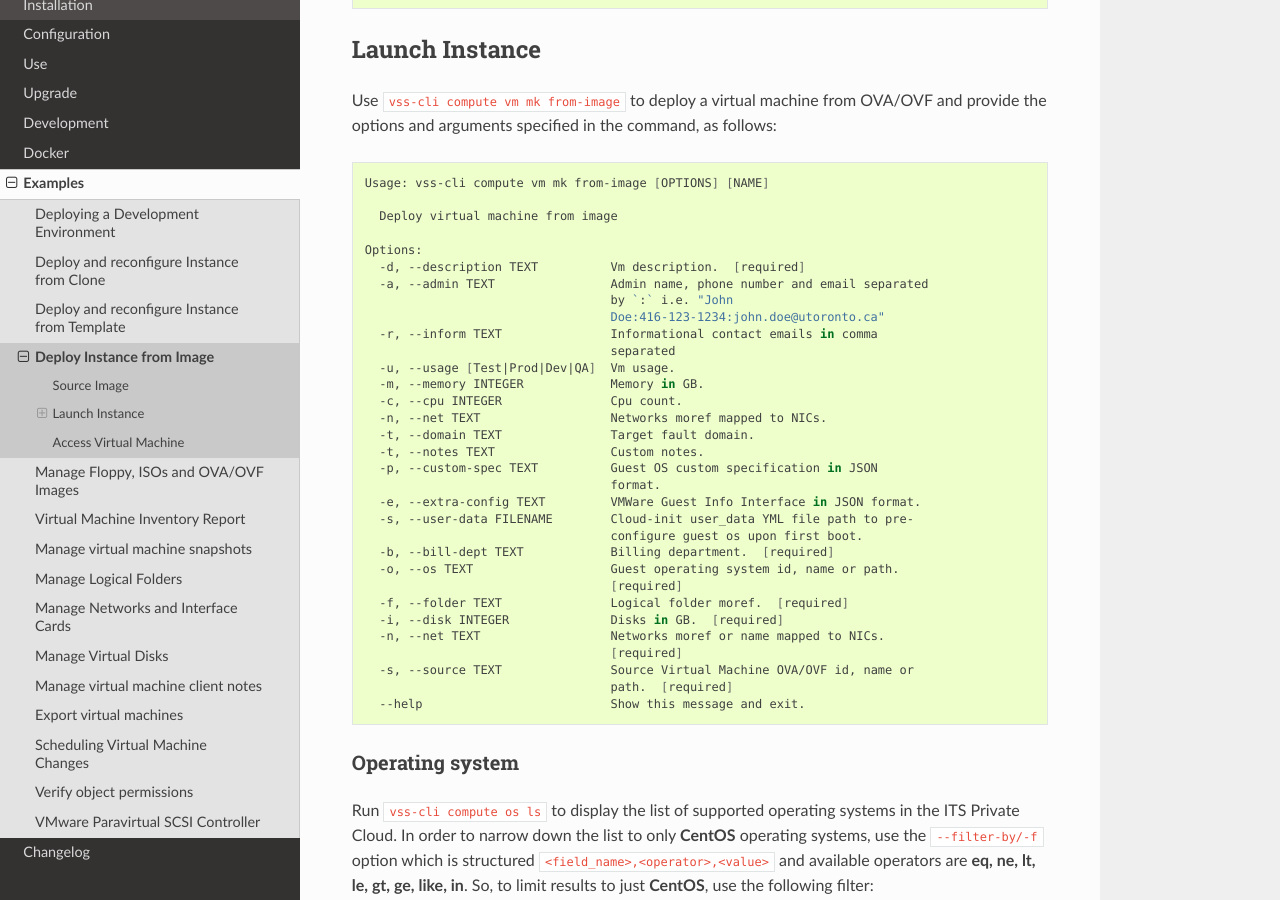
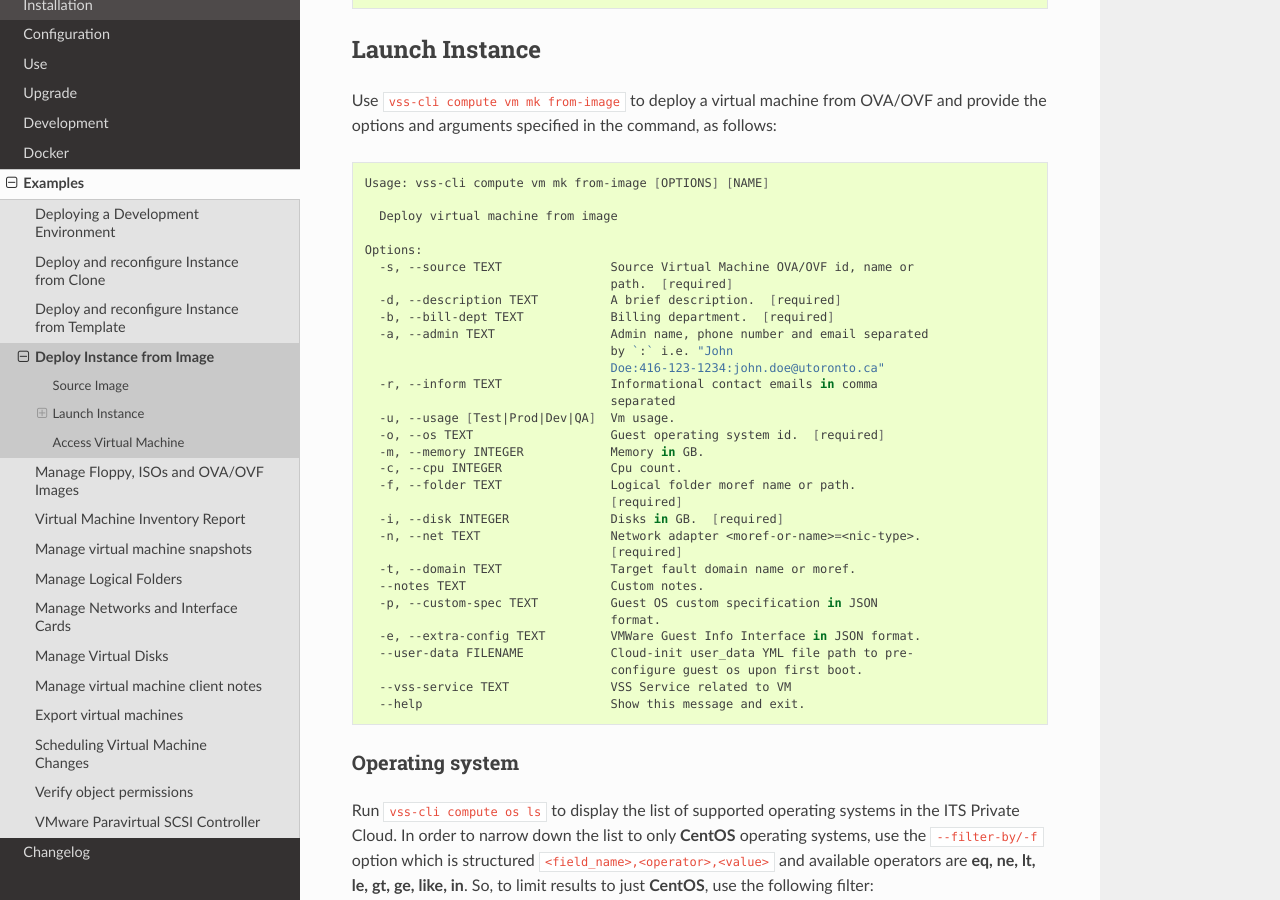
Before and after one commit to EIS-ITS/vss-cli, a Sphinx documentation site: the page built from docs/examples/deploy-image.rst, in a window 1280 px wide and 900 px high, scrolled down 1788 px. Built offline with Sphinx 7.4.7 and the Read the Docs theme 2.0.0, drawn with Linux system fonts in a browser that asks for light colours; the version number could not be read and is left out.

Commit message:
Issue #179: ✨compute/vm/mk sub-command standardization - fixes #179

```diff
--- a/docs/examples/deploy-image.rst
+++ b/docs/examples/deploy-image.rst
@@ -94,32 +94,32 @@ options and arguments specified in the command, as follows:
       Deploy virtual machine from image
 
     Options:
-      -d, --description TEXT          Vm description.  [required]
+      -s, --source TEXT               Source Virtual Machine OVA/OVF id, name or
+                                      path.  [required]
+      -d, --description TEXT          A brief description.  [required]
+      -b, --bill-dept TEXT            Billing department.  [required]
       -a, --admin TEXT                Admin name, phone number and email separated
                                       by `:` i.e. "John
                                       Doe:416-123-1234:john.doe@utoronto.ca"
       -r, --inform TEXT               Informational contact emails in comma
                                       separated
       -u, --usage [Test|Prod|Dev|QA]  Vm usage.
+      -o, --os TEXT                   Guest operating system id.  [required]
       -m, --memory INTEGER            Memory in GB.
       -c, --cpu INTEGER               Cpu count.
-      -n, --net TEXT                  Networks moref mapped to NICs.
-      -t, --domain TEXT               Target fault domain.
-      -t, --notes TEXT                Custom notes.
+      -f, --folder TEXT               Logical folder moref name or path.
+                                      [required]
+      -i, --disk INTEGER              Disks in GB.  [required]
+      -n, --net TEXT                  Network adapter <moref-or-name>=<nic-type>.
+                                      [required]
+      -t, --domain TEXT               Target fault domain name or moref.
+      --notes TEXT                    Custom notes.
       -p, --custom-spec TEXT          Guest OS custom specification in JSON
                                       format.
       -e, --extra-config TEXT         VMWare Guest Info Interface in JSON format.
-      -s, --user-data FILENAME        Cloud-init user_data YML file path to pre-
+      --user-data FILENAME            Cloud-init user_data YML file path to pre-
                                       configure guest os upon first boot.
-      -b, --bill-dept TEXT            Billing department.  [required]
-      -o, --os TEXT                   Guest operating system id, name or path.
-                                      [required]
-      -f, --folder TEXT               Logical folder moref.  [required]
-      -i, --disk INTEGER              Disks in GB.  [required]
-      -n, --net TEXT                  Networks moref or name mapped to NICs.
-                                      [required]
-      -s, --source TEXT               Source Virtual Machine OVA/OVF id, name or
-                                      path.  [required]
+      --vss-service TEXT              VSS Service related to VM
       --help                          Show this message and exit.
 
 
--- a/docs/examples/deploy-os.rst
+++ b/docs/examples/deploy-os.rst
@@ -172,7 +172,7 @@ command takes:
       -n, --net TEXT                  Network adapter <moref-or-name>=<nic-type>.
                                       [required]
       -t, --domain TEXT               Target fault domain name or moref.
-      -t, --notes TEXT                Custom notes.
+      --notes TEXT                    Custom notes.
       -s, --iso TEXT                  ISO image path to be mounted after creation
       -h, --high-io                   VM will be created with a VMware Paravirtual
                                       SCSIController.
--- a/docs/examples/deploy-template.rst
+++ b/docs/examples/deploy-template.rst
@@ -98,7 +98,7 @@ Run ``vss-cli compute vm mk from-template --help`` to obtain the list of argumen
       -i, --disk INTEGER              Virtual disks in GB.
       -n, --net TEXT                  Network adapter <moref-or-name>=<nic-type>.
       -t, --domain TEXT               Target fault domain name or moref.
-      -t, --notes TEXT                Custom notes.
+      --notes TEXT                    Custom notes.
       -p, --custom-spec TEXT          Guest OS custom specification in JSON
                                       format.
       -e, --extra-config TEXT         VMWare Guest Info Interface in JSON format.
```
Also changed, not shown: docs/examples/deploy-clone.rst (+9 -6 lines), .bumpversion.cfg, 4 other files.
